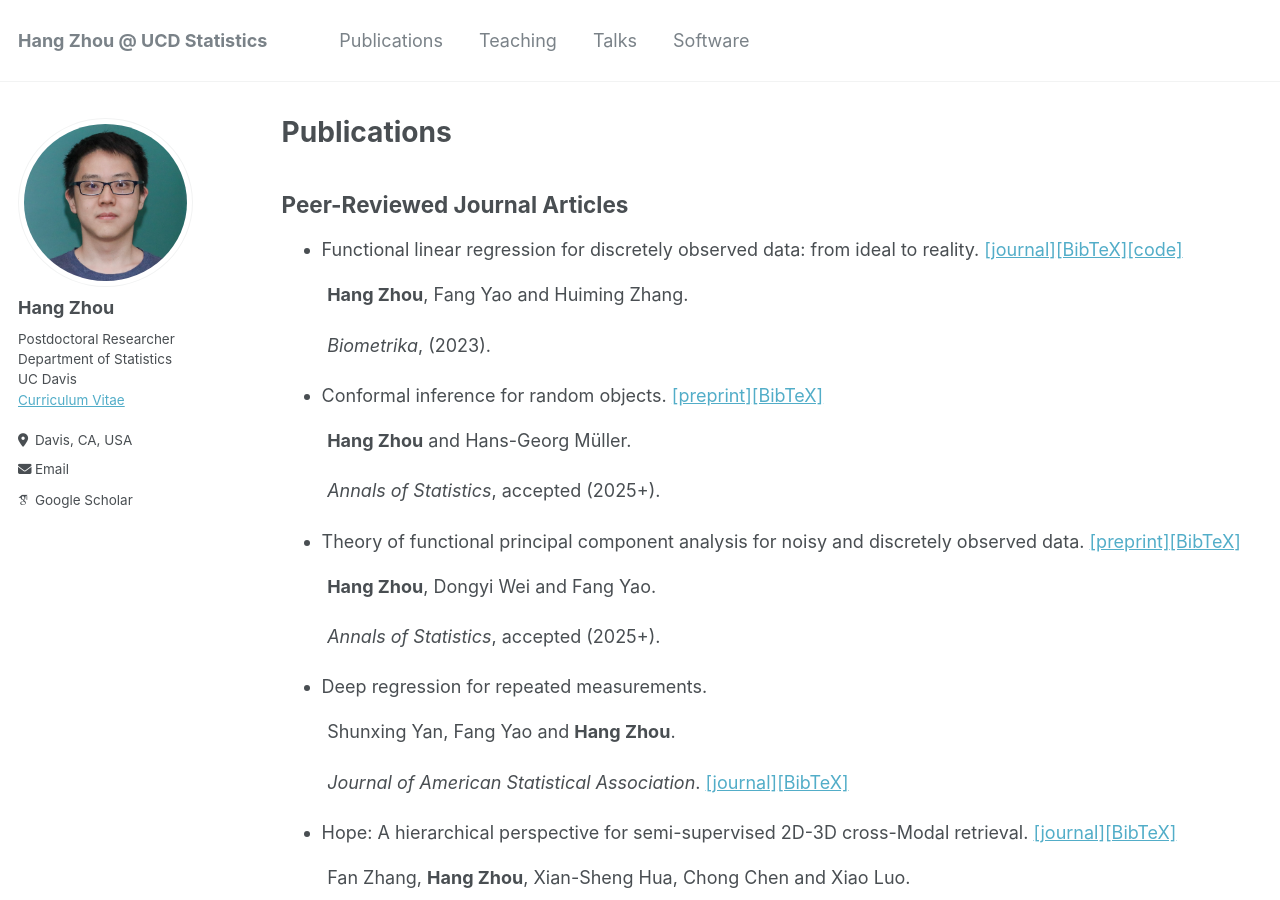
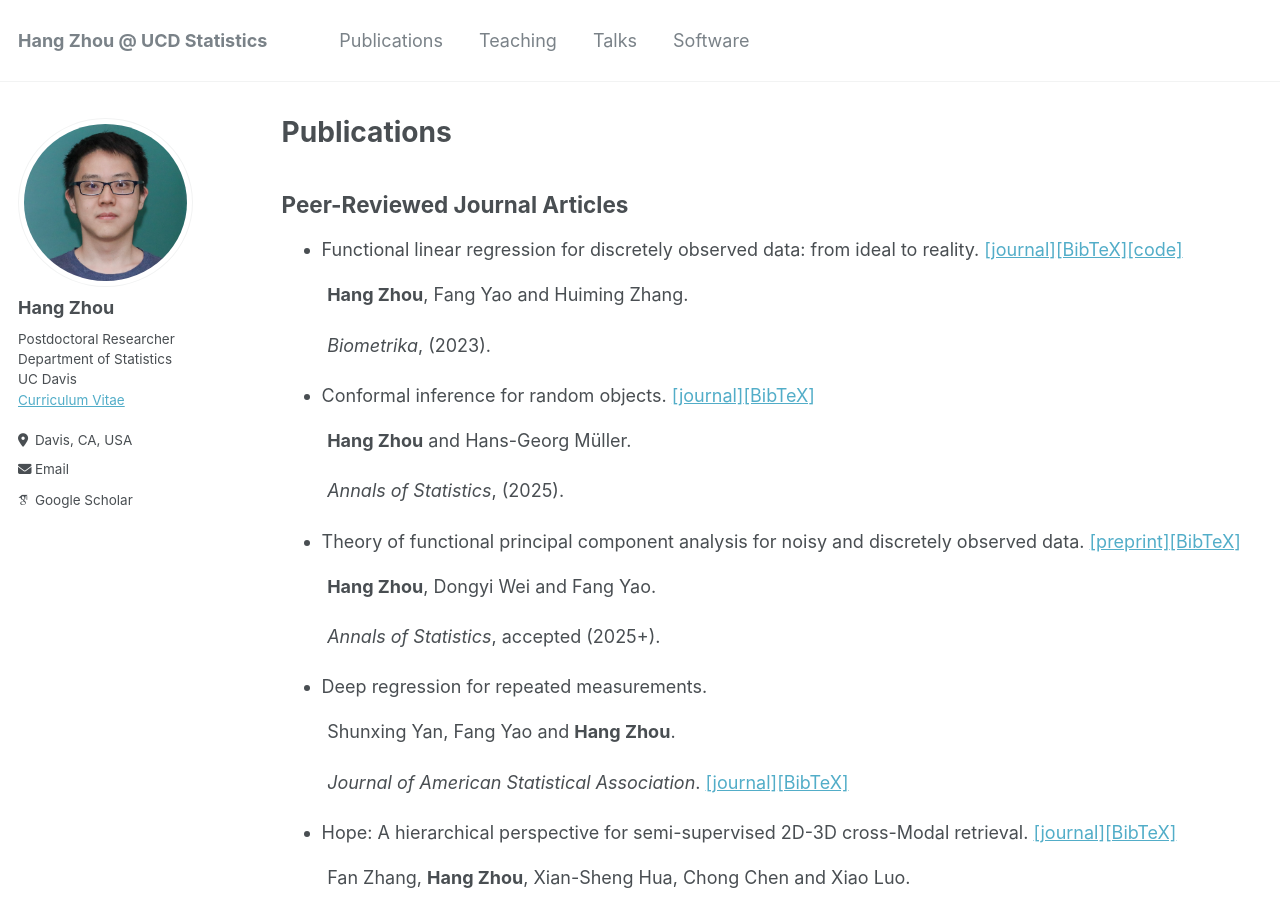
Before and after one commit to hg-zh/hg-zh.github.io, a Jekyll site: the page built from _pages/publications.md, in a window 1280 px wide and 900 px high. Built offline with Jekyll 4.4.1, drawn with Linux system fonts in a browser that asks for light colours; some web fonts are replaced.

Commit message:
Update publications.md

```diff
--- a/_pages/publications.md
+++ b/_pages/publications.md
@@ -12,11 +12,11 @@ author_profile: true
 
 &nbsp;&nbsp;&nbsp;&nbsp;&nbsp;&nbsp;&nbsp;&nbsp; *Biometrika*, (2023).
 
-- Conformal inference for random objects. [\[preprint\]](https://arxiv.org/abs/2405.00294)[\[BibTeX\]](https://hg-zh.github.io/files/arXiv_OC)
+- Conformal inference for random objects. [\[journal\]](https://projecteuclid.org/journals/annals-of-statistics/volume-53/issue-3/Conformal-inference-for-random-objects/10.1214/25-AOS2495.full)[\[BibTeX\]](https://hg-zh.github.io/files/arXiv_OC)
 
 &nbsp;&nbsp;&nbsp;&nbsp;&nbsp;&nbsp;&nbsp;&nbsp; **Hang Zhou** and Hans-Georg Müller.
 
-&nbsp;&nbsp;&nbsp;&nbsp;&nbsp;&nbsp;&nbsp;&nbsp;  *Annals of Statistics*, accepted (2025+).
+&nbsp;&nbsp;&nbsp;&nbsp;&nbsp;&nbsp;&nbsp;&nbsp;  *Annals of Statistics*, (2025).
 
 - Theory of functional principal component analysis for noisy and discretely observed data. [\[preprint\]](https://arxiv.org/abs/2209.08768)[\[BibTeX\]](https://hg-zh.github.io/files/arXiv_FPCA)
 
```
